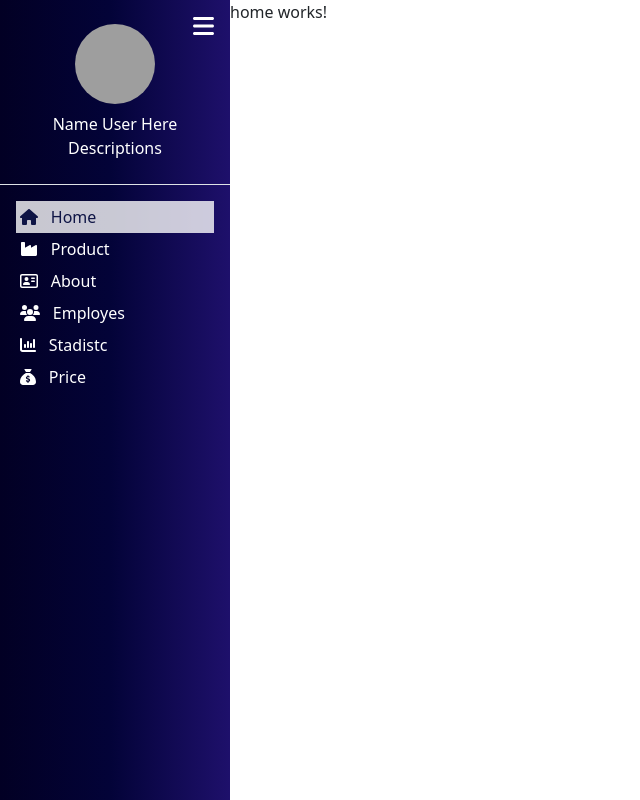
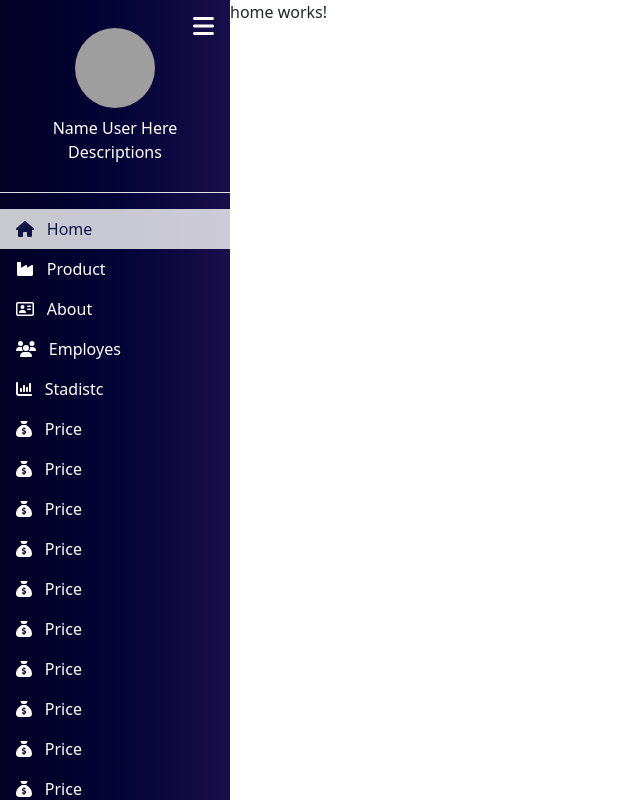
Before and after one commit to RolyDesign/scaffolding-Angular, an Angular app: page /home in a window 1280 px wide. Shown: the whole page, without its empty margins (0-640 px from the left). Built offline with nearby package versions, Linux system fonts and the light colour scheme; grey boxes are pictures that could not be loaded.

Commit message:
sidenav refactor

```diff
--- a/src/app/app.component.scss
+++ b/src/app/app.component.scss
@@ -0,0 +1,10 @@
+.wrapper{
+  display: flex;
+
+}
+
+@media (max-width: 480px){
+  .wrapper {
+    display: block;
+  }
+}
--- a/src/app/shared/sidenav/sidenav.component.html
+++ b/src/app/shared/sidenav/sidenav.component.html
@@ -2,17 +2,17 @@
   <fa-icon (click)="show(false)" class="toogle-menu" [icon]="buttonToggle"></fa-icon>
   <nav class="rg-nav ">
     <div class="rg-nav__content">
-      <div class="p-4 border-bottom">
-        <div class="d-flex justify-content-center">
+      <div class="head-menu">
+        <div class="d-flex justify-content-center ">
           <img class="avatar" src="../../../assets/personDefault.jpg" alt="User image">
         </div>
-        <div class="d-flex flex-column align-items-center">
+        <div class="d-flex flex-column align-items-center ">
           <span class="text-white">Name User Here</span>
           <span class="text-white">Descriptions</span>
         </div>
       </div>
-      <ul class="rg-nav__content-links p-3 list-unstyled ">
-        <li [routerLink]="[link.link]"   (click)="setCurrentLink(link.title)" [ngClass]="{'activeNav': currentLink == link.title}" class="rg-nav__content-links-link p-1"  *ngFor="let link of listLink">
+      <ul class="rg-nav__content-links list-unstyled  border-top  py-3  ">
+        <li  [routerLink]="[link.link]"   (click)="setCurrentLink(link.title)" [ngClass]="{'activeNav': currentLink == link.title}" class="rg-nav__content-links-link py-2 px-3 "  *ngFor="let link of listLink">
           <fa-icon [icon]="link.icon"></fa-icon>
           <span >{{link.title}}</span>
         </li>
--- a/src/app/shared/sidenav/sidenav.component.scss
+++ b/src/app/shared/sidenav/sidenav.component.scss
@@ -1,5 +1,9 @@
 $bg-active: rgba(255, 255, 255, 0.786);
 $bg-hover:rgba(255, 255, 255, 0.175);
+$color-text-hover:white;
+$color-text-active:rgb(14, 20, 69);
+$gradient-nav: linear-gradient(90deg, rgba(2,0,36,1) 0%, rgba(3,3,54,1) 50%, rgba(24,15,74,1) 100%);
+$color-text:white;
 
 .rg-nav-container{
   margin-left: 0px;
@@ -8,30 +12,40 @@ $bg-hover:rgba(255, 255, 255, 0.175);
     position: absolute;
     top:0.5rem;
     right:1rem;
-    color: white;
+    color: $color-text;
     font-size: 1.5rem;
     margin-left: 1rem;
     cursor: pointer;
   }
   .rg-nav{
-    background: linear-gradient(90deg, rgba(2,0,36,1) 0%, rgba(3,3,56,1) 48%, rgba(30,16,107,1) 100%);
-    min-height: 100vh;
+    background: $gradient-nav;
+    max-height: 100vh;
     width: 230px;
-    .avatar{
-      object-fit: cover;
-      width: 80px;
-      height: 80px;
-      border-radius: 50%;
-      margin-bottom: 0.5rem;
-      text-align: center;
+    .head-menu{
+      display: flex;
+      flex-direction: column;
+      align-items: center;
+      justify-content: center;
+      height:10rem;
+      margin: 1rem 0;
+      .avatar{
+        object-fit: cover;
+        height:5rem;
+        width: 5rem;
+        border-radius: 50%;
+        margin-bottom: 0.5rem;
+        text-align: center;
+      }
     }
     &__content-links{
       display: flex;
       flex-direction: column;
+      height: calc(100vh - 12rem);
+      overflow-y: auto;
       cursor: pointer;
       &-link{
         fa-icon{
-          color: white;
+          color: $color-text
         }
         span{
           margin:0 0.8rem;
@@ -46,12 +60,13 @@ $bg-hover:rgba(255, 255, 255, 0.175);
           background-color:  $bg-active;
           color:rgb(14, 20, 69);
           fa-icon{
-            color:rgb(14, 20, 69);
+            color:$color-text-active
           }
           span{
-            color:rgb(14, 20, 69);
+            color:$color-text-active
           }
         }
+
       }
     }
   }
@@ -90,3 +105,19 @@ $bg-hover:rgba(255, 255, 255, 0.175);
     }
   }
 }
+
+/* styles scroll */
+
+.rg-nav__content-links::-webkit-scrollbar {
+  width: 0.2em;
+}
+
+.rg-nav__content-links::-webkit-scrollbar-track {
+  box-shadow: inset 0 0 6px rgba(0, 0, 0, 0.3);
+}
+
+.rg-nav__content-links::-webkit-scrollbar-thumb {
+  background-color: rgb(86, 95, 164);
+  border-radius: 2rem;
+  outline: 1px solid rgba(255, 255, 255, 0.704);
+}
--- a/src/app/shared/sidenav/sidenav.const/sidenav-navlinks.const.ts
+++ b/src/app/shared/sidenav/sidenav.const/sidenav-navlinks.const.ts
@@ -41,5 +41,126 @@ export const NAV_LINKS: INavLinkModel[] = [
     title: 'Price',
     icon: EMPLOY_FONT_ICONS.faPrice,
     link: '/'
-  }
+  },
+
+  {
+    title: 'Price',
+    icon: EMPLOY_FONT_ICONS.faPrice,
+    link: '/'
+  },
+  {
+    title: 'Price',
+    icon: EMPLOY_FONT_ICONS.faPrice,
+    link: '/'
+  },
+  {
+    title: 'Price',
+    icon: EMPLOY_FONT_ICONS.faPrice,
+    link: '/'
+  },
+  {
+    title: 'Price',
+    icon: EMPLOY_FONT_ICONS.faPrice,
+    link: '/'
+  },
+  {
+    title: 'Price',
+    icon: EMPLOY_FONT_ICONS.faPrice,
+    link: '/'
+  },
+  {
+    title: 'Price',
+    icon: EMPLOY_FONT_ICONS.faPrice,
+    link: '/'
+  },
+  {
+    title: 'Price',
+    icon: EMPLOY_FONT_ICONS.faPrice,
+    link: '/'
+  },
+  {
+    title: 'Price',
+    icon: EMPLOY_FONT_ICONS.faPrice,
+    link: '/'
+  },
+  {
+    title: 'Price',
+    icon: EMPLOY_FONT_ICONS.faPrice,
+    link: '/'
+  },
+  {
+    title: 'Price',
+    icon: EMPLOY_FONT_ICONS.faPrice,
+    link: '/'
+  },
+  {
+    title: 'Price',
+    icon: EMPLOY_FONT_ICONS.faPrice,
+    link: '/'
+  },
+  {
+    title: 'Price',
+    icon: EMPLOY_FONT_ICONS.faPrice,
+    link: '/'
+  },
+  {
+    title: 'Price',
+    icon: EMPLOY_FONT_ICONS.faPrice,
+    link: '/'
+  },
+  {
+    title: 'Price',
+    icon: EMPLOY_FONT_ICONS.faPrice,
+    link: '/'
+  },
+  {
+    title: 'Price',
+    icon: EMPLOY_FONT_ICONS.faPrice,
+    link: '/'
+  },
+  {
+    title: 'Price',
+    icon: EMPLOY_FONT_ICONS.faPrice,
+    link: '/'
+  },
+  {
+    title: 'Pdfgdfdfgrice',
+    icon: EMPLOY_FONT_ICONS.faPrice,
+    link: '/'
+  },
+  {
+    title: 'Price',
+    icon: EMPLOY_FONT_ICONS.faPrice,
+    link: '/'
+  },
+  {
+    title: 'Price',
+    icon: EMPLOY_FONT_ICONS.faPrice,
+    link: '/'
+  },
+  {
+    title: 'Price',
+    icon: EMPLOY_FONT_ICONS.faPrice,
+    link: '/'
+  },
+  {
+    title: 'Price',
+    icon: EMPLOY_FONT_ICONS.faPrice,
+    link: '/'
+  },
+  {
+    title: 'Price',
+    icon: EMPLOY_FONT_ICONS.faPrice,
+    link: '/'
+  },
+  {
+    title: 'Pdfgdfdfgrice',
+    icon: EMPLOY_FONT_ICONS.faPrice,
+    link: '/'
+  },
+  {
+    title: 'Price',
+    icon: EMPLOY_FONT_ICONS.faPrice,
+    link: '/'
+  },
 ]
```
